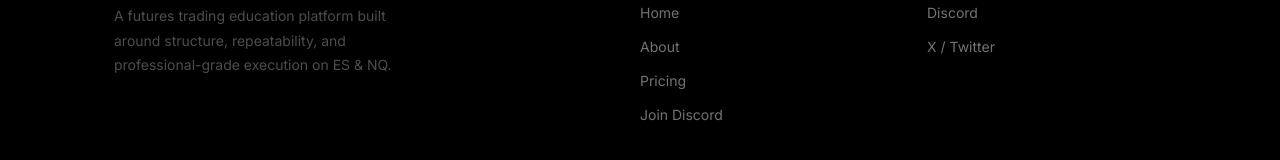
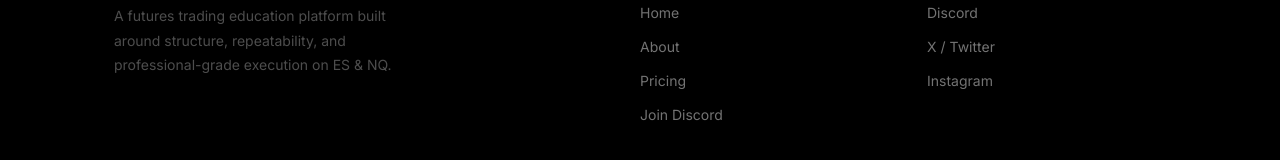
Before and after one commit to atradingsystems/Apex-Trading-Systems, a Next.js app: page / in a window 1280 px wide. Shown: the part 5993-6153 px from the top of the page. Built offline with nearby package versions, Linux system fonts and the light colour scheme.

Commit message:
Add Instagram to footer

```diff
--- a/components/Footer.tsx
+++ b/components/Footer.tsx
@@ -59,6 +59,9 @@ export default function Footer() {
             <div style={{ marginBottom: 14 }}>
               <a href="https://x.com/apextrading00" target="_blank" rel="noopener noreferrer" style={{ color: "rgba(255,255,255,0.45)", fontSize: 14, textDecoration: "none" }}>X / Twitter</a>
             </div>
+            <div style={{ marginBottom: 14 }}>
+              <a href="https://www.instagram.com/apextradingsystems" target="_blank" rel="noopener noreferrer" style={{ color: "rgba(255,255,255,0.45)", fontSize: 14, textDecoration: "none" }}>Instagram</a>
+            </div>
           </div>
         </div>
 
```
